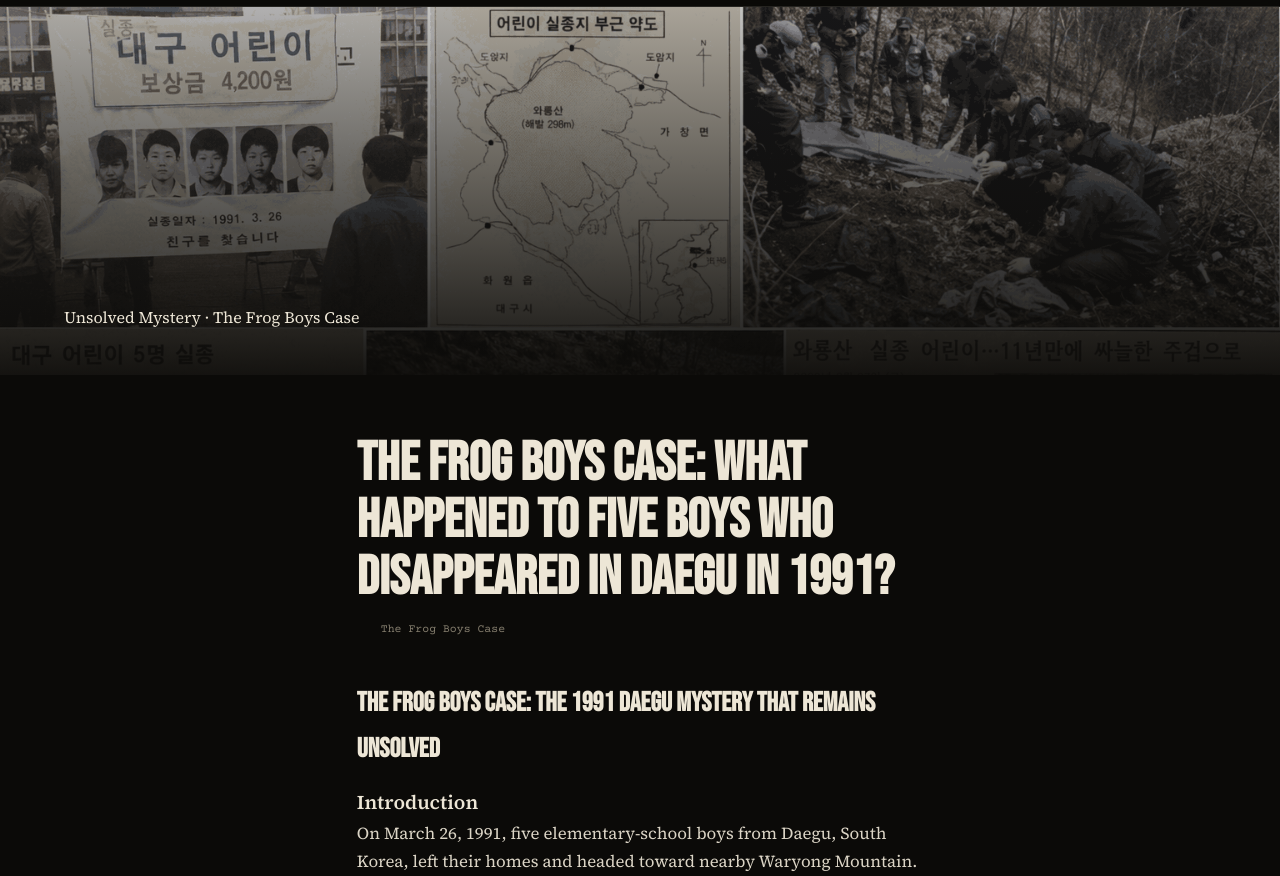
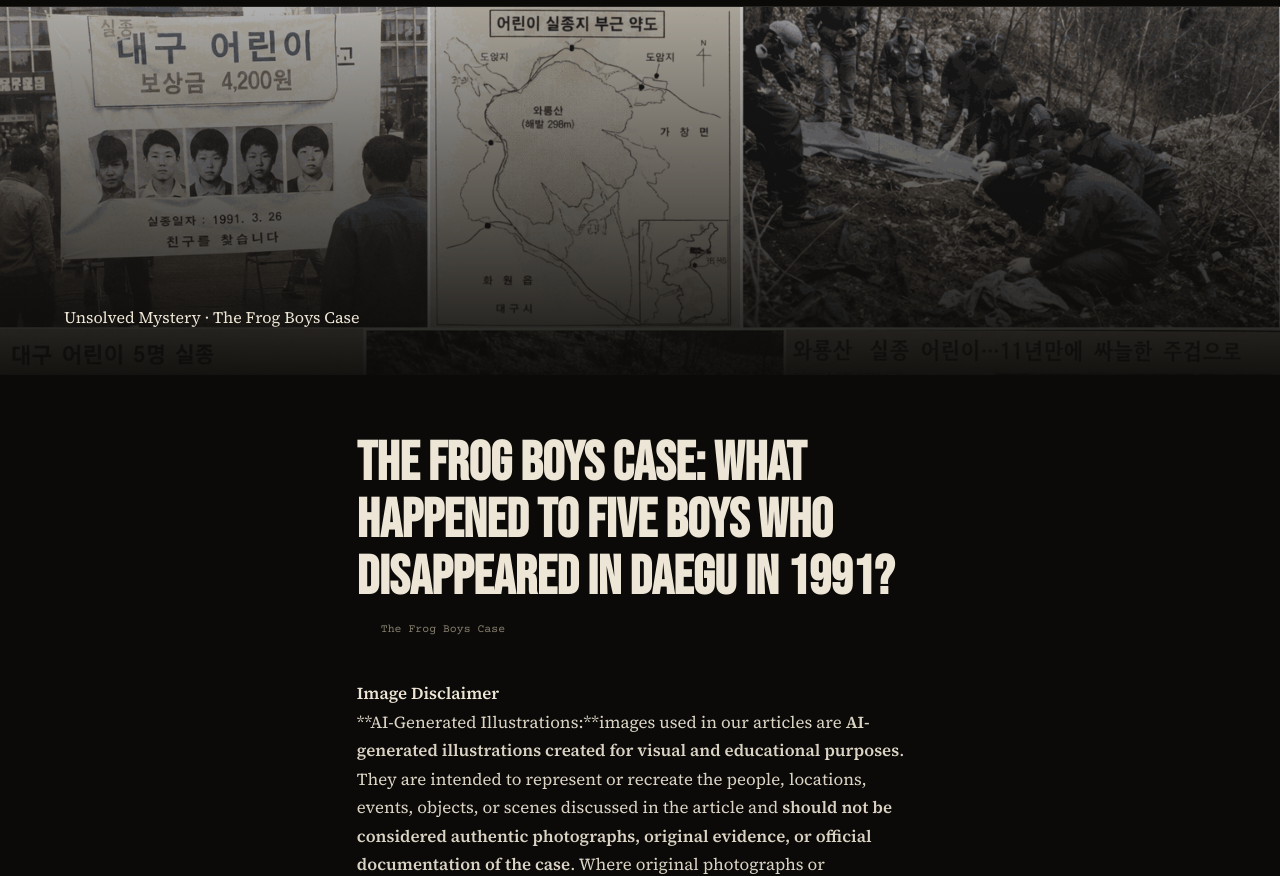
Before and after one commit to Harshit-singh-deopa/dark-matter-files, an Eleventy site: page src/content/articles/the-frog-boys-case-what-happened-to-five-boys-who-disappeared-in-daegu-in-1991.md in a window 1280 px wide. Shown: the part 76-952 px from the top of the page. Built offline with nearby package versions, Linux system fonts and the light colour scheme; Eleventy itself is replaced by a stand-in of ours; files that its build step writes are made by us from their sources.

Commit message:
Update Case Files “the-frog-boys-case-what-happened-to-five-boys-who-disappeared-in-daegu-in-1991”

```diff
--- a/src/content/articles/the-frog-boys-case-what-happened-to-five-boys-who-disappeared-in-daegu-in-1991.md
+++ b/src/content/articles/the-frog-boys-case-what-happened-to-five-boys-who-disappeared-in-daegu-in-1991.md
@@ -4,6 +4,7 @@ title: "The Frog Boys Case: What Happened to Five Boys Who Disappeared in Daegu
   in 1991?"
 category: unsolved-mystery
 caseNumber: The Frog Boys Case
+publisheddate: 2026-08-27
 image: /static/images/frog-boys-case-1-.png
 summary: >
   # The Frog Boys Case: The Unsolved Daegu Mystery
@@ -23,6 +24,10 @@ summary: >
 
   Frog Boys case, Frog Boys incident, Daegu Frog Boys, Frog Boys 1991, Waryong Mountain mystery, South Korea unsolved cases, Frog Boys disappearance, Frog Boys murder case
 ---
+### **Image Disclaimer**
+
+**AI-Generated Illustrations:**images used in our articles are **AI-generated illustrations created for visual and educational purposes**. They are intended to represent or recreate the people, locations, events, objects, or scenes discussed in the article and **should not be considered authentic photographs, original evidence, or official documentation of the case**. Where original photographs or copyrighted material exist, we may use AI-generated illustrations instead to avoid unauthorized use of copyrighted images. These illustrations are created based on publicly available descriptions, historical records, reports, and other information related to the case.
+
 # The Frog Boys Case: The 1991 Daegu Mystery That Remains Unsolved
 
 ## **Introduction**
```
